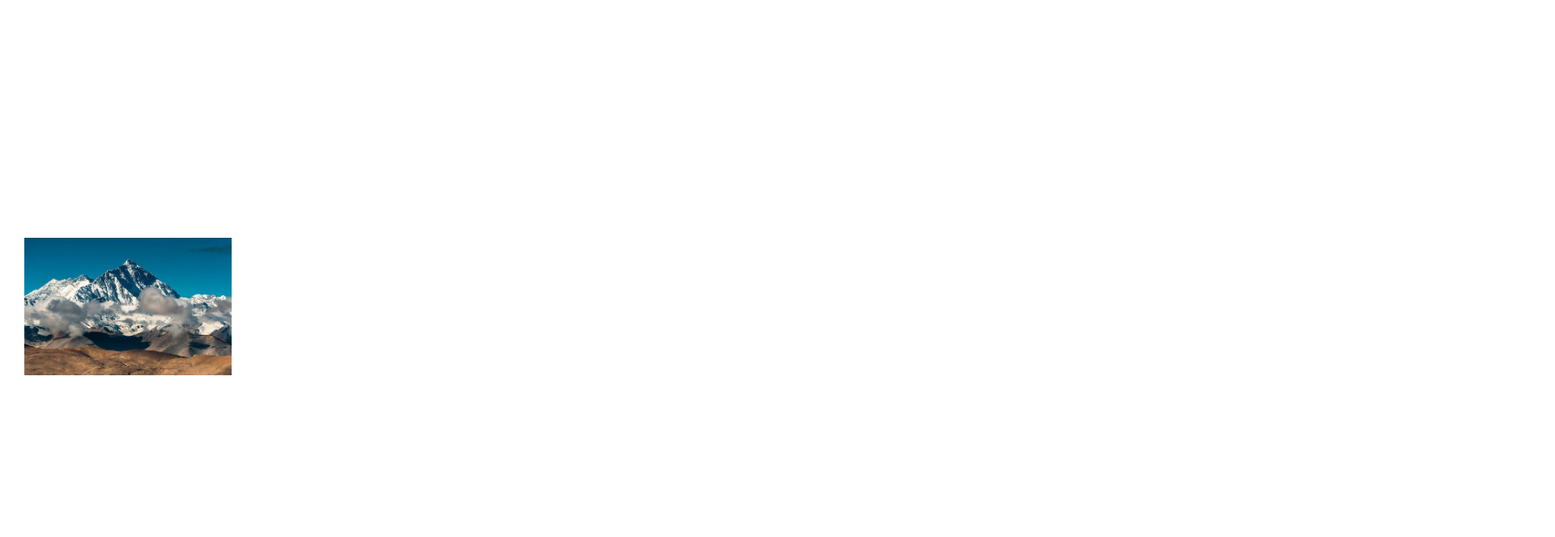
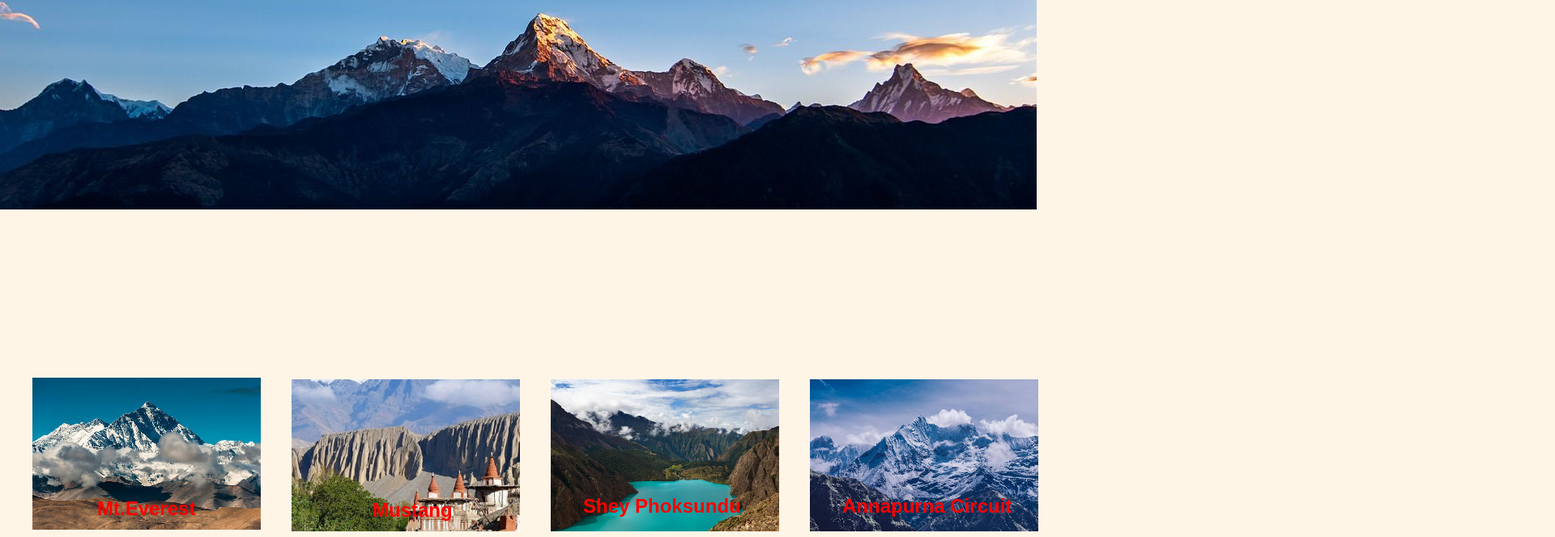
Before and after one commit to Giver-project/Landscape-page, a plain HTML site: page index.html in a window 1280 px wide. Shown: the part 161-825 px from the top of the page at 81% size, 1920 px wide, since content can reach past the window. Drawn offline with Linux system fonts and the light colour scheme.

Commit message:
saving again agian

```diff
--- a/css/style.css
+++ b/css/style.css
@@ -1,13 +1,20 @@
+
 body{
+    background-image: url("../images/Background.png");
+    background-size: 100%;
+    background-repeat: no-repeat;
+    background-color: #FEF5E7 ;
     padding:0;
     margin:0;
     font-family: sans-serif;
+
 }
 .head{
     display: inline-block;
     width:100%;
-    background:red;
+    background:#D9936A ;
     text-align: center;
+    opacity: 90%;
 }
 .head h1{
     font-weight:100;/*for changing font weight of header*/
@@ -16,7 +23,7 @@ body{
 .nav{
     width: 100vw;
     height: 7vh;
-    background: yellow;
+    background: #60BF9C;
 }
 .nav div{
     float: left;
@@ -32,21 +39,53 @@ body{
     font-size: 20px;
 }
 .nav div:hover{
-    background: yellowgreen;
+    background: #D9936A;
     font-weight: bolder;
 }
-
-.main{
-    background: url('../images/Background_Landscape_1.jpg');
-    background-size: cover;
-    background-position-y: -150px;
-    width: 100%;
-    height: 80vh;
+.everest{
+    opacity: 100%;
+    padding:0;
+    margin:0;
+    position:absolute;
+    bottom:-320px;
+    left:10px;
+    width:110%
 }
-.img1{
-    width:10vw;
-    height:auto;
+.everesttext{
+    position:absolute;
+    bottom:300px;
+    left:110px;
+}
+.mustang{
+    position:absolute;
+    bottom:-22px;
+    left:300px;
+    width:110%
+}
+.mustangtext{
     position:absolute;
     bottom:0px;
-    left:30px;
+    left:160px;
 }
+.phoksundo{
+    position:absolute;
+    bottom:-22px;
+    left:620px;
+    width:110%
+}
+.phoksundotext{
+    position:absolute;
+    bottom:5px;
+    left:100px;
+}
+.annapurna{
+    position:absolute;
+    bottom:-22px;
+    left:940px;
+    width:110%
+}
+.annapurnatext{
+    position:absolute;
+    bottom:5px;
+    left:100px;
+}
```
